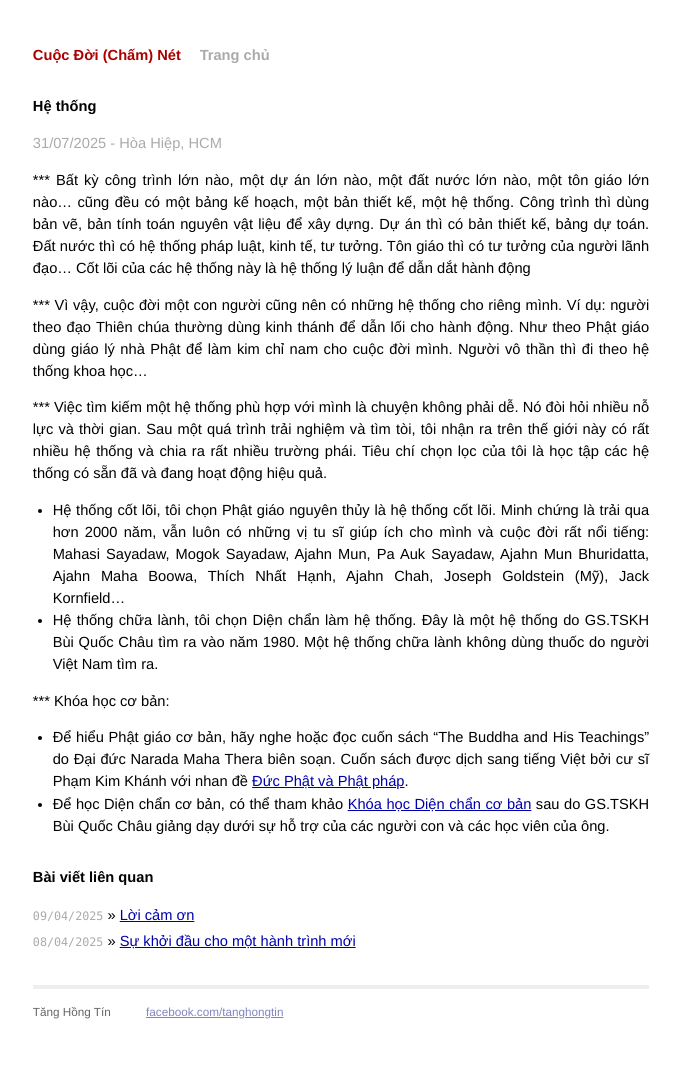
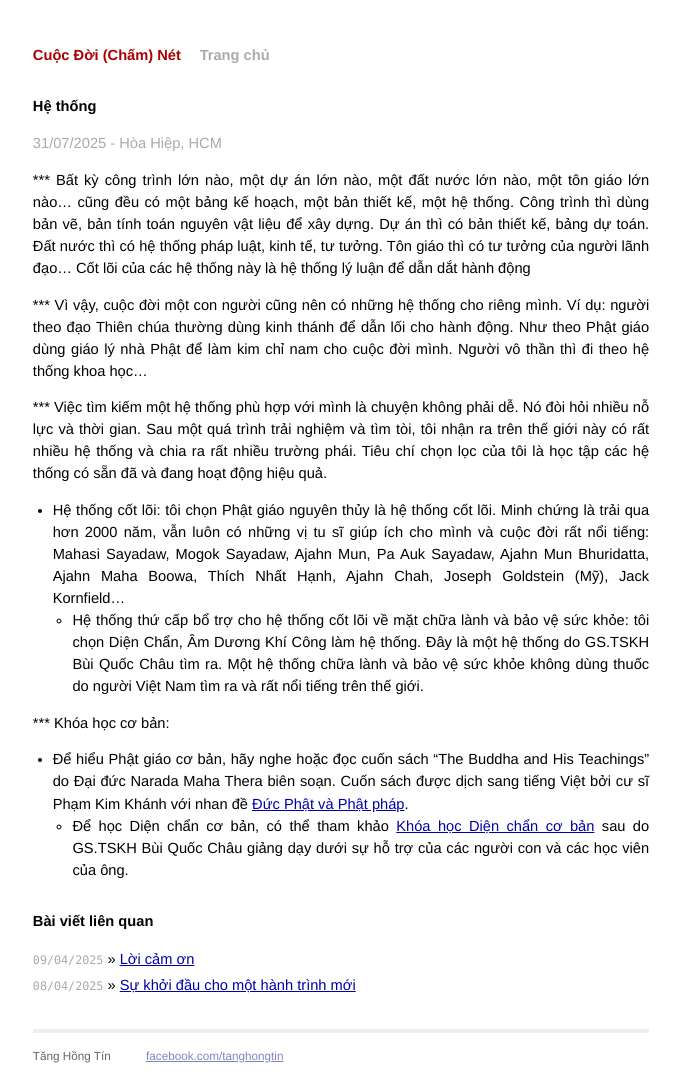
Before and after one commit to tanghongtin/cuocdoi, a Jekyll site: the page built from _posts/2025-07-31-he-thong.md, in a window 1280 px wide. Shown: the whole page, without its empty margins (299-980 px from the left). Built offline with Jekyll 4.4.1, drawn with Linux system fonts in a browser that asks for light colours; before the commit the page ends 1035 px from its top, so only the background shows below that.

Commit message:
Update 2025-07-31-he-thong.md

```diff
--- a/_posts/2025-07-31-he-thong.md
+++ b/_posts/2025-07-31-he-thong.md
@@ -14,11 +14,11 @@ title: Hệ thống
 
 *** Việc tìm kiếm một hệ thống phù hợp với mình là chuyện không phải dễ. Nó đòi hỏi nhiều nỗ lực và thời gian. Sau một quá trình trải nghiệm và tìm tòi, tôi nhận ra trên thế giới này có rất nhiều hệ thống và chia ra rất nhiều trường phái. Tiêu chí chọn lọc của tôi là học tập các hệ thống có sẵn đã và đang hoạt động hiệu quả.
 
-- Hệ thống cốt lõi, tôi chọn Phật giáo nguyên thủy là hệ thống cốt lõi. Minh chứng là trải qua hơn 2000 năm, vẫn luôn có những vị tu sĩ giúp ích cho mình và cuộc đời rất nổi tiếng: Mahasi Sayadaw, Mogok Sayadaw, Ajahn Mun, Pa Auk Sayadaw, Ajahn Mun Bhuridatta, Ajahn Maha Boowa, Thích Nhất Hạnh, Ajahn Chah, Joseph Goldstein (Mỹ), Jack Kornfield...
-- Hệ thống chữa lành, tôi chọn Diện chẩn làm hệ thống. Đây là một hệ thống do GS.TSKH Bùi Quốc Châu tìm ra vào năm 1980. Một hệ thống chữa lành không dùng thuốc do người Việt Nam tìm ra.
+- Hệ thống cốt lõi: tôi chọn Phật giáo nguyên thủy là hệ thống cốt lõi. Minh chứng là trải qua hơn 2000 năm, vẫn luôn có những vị tu sĩ giúp ích cho mình và cuộc đời rất nổi tiếng: Mahasi Sayadaw, Mogok Sayadaw, Ajahn Mun, Pa Auk Sayadaw, Ajahn Mun Bhuridatta, Ajahn Maha Boowa, Thích Nhất Hạnh, Ajahn Chah, Joseph Goldstein (Mỹ), Jack Kornfield...
+    - Hệ thống thứ cấp bổ trợ cho hệ thống cốt lõi về mặt chữa lành và bảo vệ sức khỏe: tôi chọn Diện Chẩn, Âm Dương Khí Công làm hệ thống. Đây là một hệ thống do GS.TSKH Bùi Quốc Châu tìm ra. Một hệ thống chữa lành và bảo vệ sức khỏe không dùng thuốc do người Việt Nam tìm ra và rất nổi tiếng trên thế giới.
 
 
 *** Khóa học cơ bản:
 
 - Để hiểu Phật giáo cơ bản, hãy nghe hoặc đọc cuốn sách "The Buddha and His Teachings" do Đại đức Narada Maha Thera biên soạn. Cuốn sách được dịch sang tiếng Việt bởi cư sĩ Phạm Kim Khánh với nhan đề [Đức Phật và Phật pháp](https://www.youtube.com/watch?v=vcUoOweefbc&list=PL996T8k06z5oQiD9HDdpPRXB3W1OvvXz0).
-- Để học Diện chẩn cơ bản, có thể tham khảo [Khóa học Diện chẩn cơ bản](https://www.youtube.com/watch?v=juUfNlshecg&list=PLmybVegIcax4vzSUdOpUmApRg-HBHrzHR&index=26) sau do GS.TSKH Bùi Quốc Châu giảng dạy dưới sự hỗ trợ của các người con và các học viên của ông.
+    - Để học Diện chẩn cơ bản, có thể tham khảo [Khóa học Diện chẩn cơ bản](https://www.youtube.com/watch?v=juUfNlshecg&list=PLmybVegIcax4vzSUdOpUmApRg-HBHrzHR&index=26) sau do GS.TSKH Bùi Quốc Châu giảng dạy dưới sự hỗ trợ của các người con và các học viên của ông.
```
